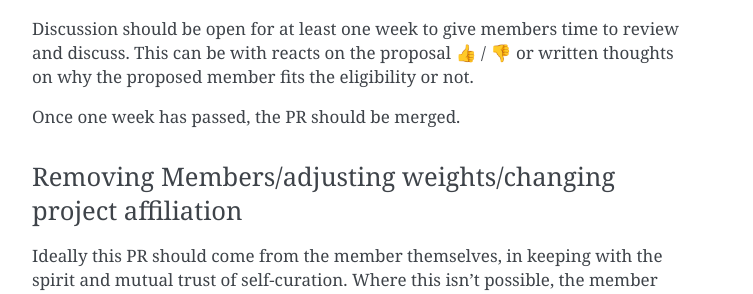
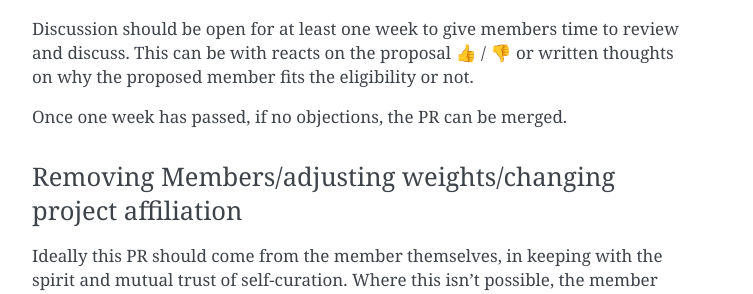
Before and after one commit to protocolguild/documentation, a Sphinx documentation site: the page built from docs/6-operating-guidelines.md, in a window 1280 px wide and 900 px high, scrolled down 1686 px. Shown: the part 176-470 px from the top of the window, without its empty margins (388-1141 px from the left). Built offline with Sphinx 7.4.7, drawn with Linux system fonts in a browser that asks for light colours; pages that are not in the unit, such as notebooks, are missing from menus.

Commit message:
language around merging PR
Co-authored-by: Sally MacFarlane <macfarla.github@gmail.com>

```diff
--- a/docs/6-operating-guidelines.md
+++ b/docs/6-operating-guidelines.md
@@ -51,7 +51,7 @@ When adding a new member, the PR should add the individual to the member list, a
 
 Discussion should be open for at least one week to give members time to review and discuss. This can be with reacts on the proposal 👍 / 👎 or written thoughts on why the proposed member fits the eligibility or not.
 
-Once one week has passed, the PR should be merged.
+Once one week has passed, if no objections, the PR can be merged.
 
 ### Removing Members/adjusting weights/changing project affiliation
 
```
